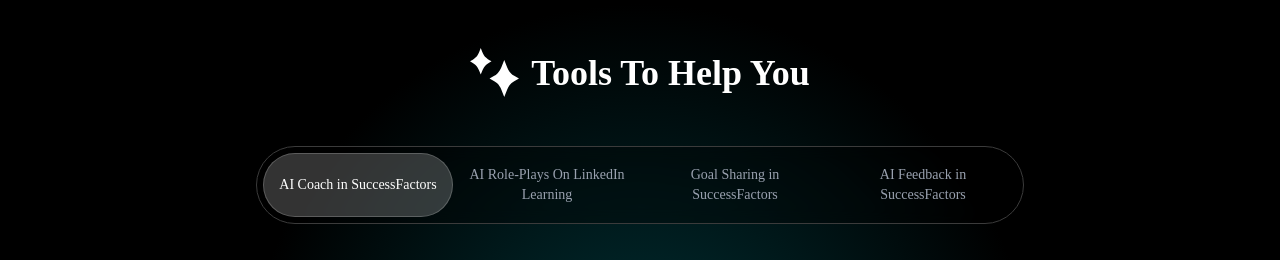
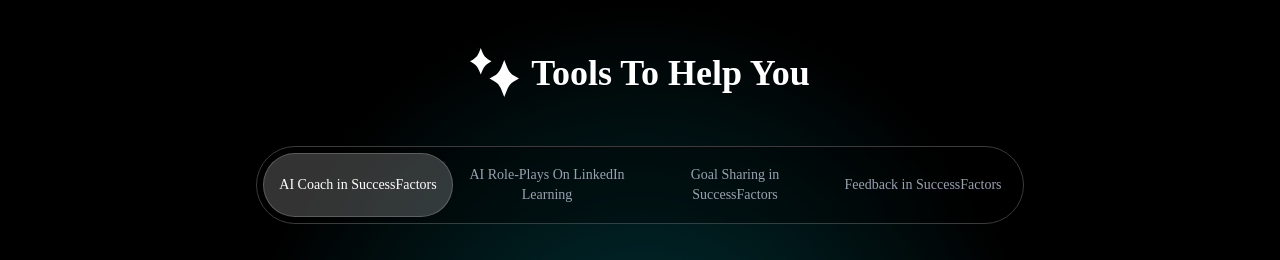
Before and after one commit to solensa/my-perf, a Next.js app: page / in a window 1280 px wide. Shown: the top 260 px of the page. Built offline with nearby package versions, Linux system fonts and the light colour scheme.

Commit message:
AI removed from feedback toggle

```diff
--- a/src/app/components/TabToggle.tsx
+++ b/src/app/components/TabToggle.tsx
@@ -52,7 +52,7 @@
               : "text-gray-400 hover:text-white",
           )}
         >
-          AI Feedback in SuccessFactors
+          Feedback in SuccessFactors
         </button>
       </div>
     </div>
```
